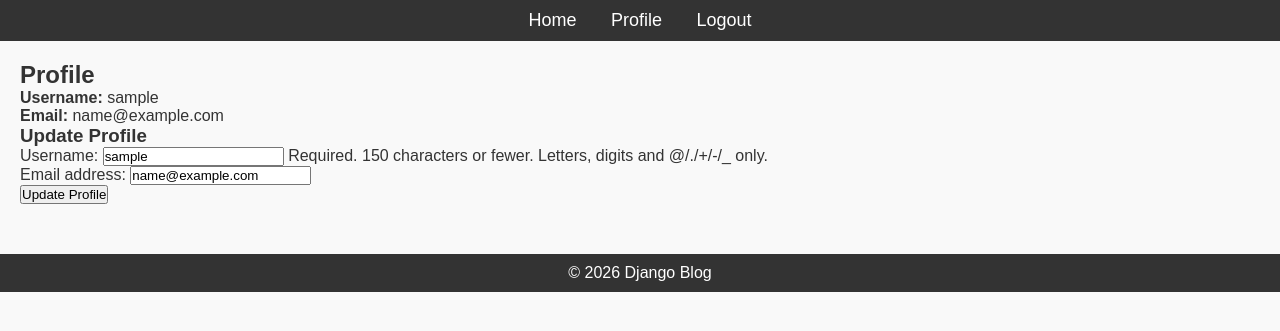
After one commit to Jaydilyc/Alx_DjangoLearnLab, a Django app: page /profile/ in a window 1280 px wide. The commit adds this page. Shown: the top 331 px of the page. Run offline with Django 5.2, Linux system fonts and the light colour scheme; the visitor is signed in with stand-in values (Sample User, id 1).

Commit message:
Implement user authentication with registration, login, logout, and profile management

```diff
--- /dev/null
+++ b/django_blog/blog/forms.py
@@ -0,0 +1,17 @@
+from django import forms
+from django.contrib.auth.forms import UserCreationForm
+from django.contrib.auth.models import User
+
+
+class UserRegisterForm(UserCreationForm):
+    email = forms.EmailField(required=True)
+
+    class Meta:
+        model = User
+        fields = ['username', 'email', 'password1', 'password2']
+
+
+class UserUpdateForm(forms.ModelForm):
+    class Meta:
+        model = User
+        fields = ['username', 'email']
--- a/django_blog/blog/templates/blog/base.html
+++ b/django_blog/blog/templates/blog/base.html
@@ -11,23 +11,32 @@
     <header>
         <nav>
             <ul>
-                <li><a href="#">Home</a></li>
-                <li><a href="#">Blog Posts</a></li>
-                <li><a href="#">Login</a></li>
-                <li><a href="#">Register</a></li>
+                <li><a href="{% url 'home' %}">Home</a></li>
+
+                {% if user.is_authenticated %}
+                    <li><a href="{% url 'profile' %}">Profile</a></li>
+                    <li><a href="{% url 'logout' %}">Logout</a></li>
+                {% else %}
+                    <li><a href="{% url 'login' %}">Login</a></li>
+                    <li><a href="{% url 'register' %}">Register</a></li>
+                {% endif %}
             </ul>
         </nav>
     </header>
 
     <div class="content">
+        {% if messages %}
+            {% for message in messages %}
+                <p>{{ message }}</p>
+            {% endfor %}
+        {% endif %}
+
         {% block content %}
-        <h1>Welcome to Django Blog</h1>
-        <p>Your blog project setup is complete.</p>
         {% endblock %}
     </div>
 
     <footer>
-        <p>&copy; 2024 Django Blog</p>
+        <p>&copy; 2026 Django Blog</p>
     </footer>
 
     <script src="{% static 'js/scripts.js' %}"></script>
--- /dev/null
+++ b/django_blog/blog/templates/blog/profile.html
@@ -0,0 +1,17 @@
+{% extends "blog/base.html" %}
+
+{% block title %}Profile{% endblock %}
+
+{% block content %}
+<h2>Profile</h2>
+
+<p><strong>Username:</strong> {{ request.user.username }}</p>
+<p><strong>Email:</strong> {{ request.user.email }}</p>
+
+<h3>Update Profile</h3>
+<form method="POST">
+    {% csrf_token %}
+    {{ form.as_p }}
+    <button type="submit">Update Profile</button>
+</form>
+{% endblock %}
--- a/django_blog/blog/urls.py
+++ b/django_blog/blog/urls.py
@@ -1,6 +1,12 @@
 from django.urls import path
+from django.contrib.auth import views as auth_views
+from . import views
 from .views import home
 
 urlpatterns = [
-    path('', home, name='home'),
+    path('', views.home, name='home'),
+    path('register/', views.register, name='register'),
+    path('login/', auth_views.LoginView.as_view(template_name='blog/login.html'), name='login'),
+    path('logout/', auth_views.LogoutView.as_view(template_name='blog/logout.html'), name='logout'),
+    path('profile/', views.profile, name='profile'),
 ]
--- a/django_blog/blog/views.py
+++ b/django_blog/blog/views.py
@@ -1,5 +1,37 @@
-from django.shortcuts import render
+from django.shortcuts import render, redirect
+from django.contrib.auth.decorators import login_required
+from django.contrib import messages
+from .forms import UserRegisterForm, UserUpdateForm
+
 
 # Create your views here.
 def home(request):
     return render(request, 'blog/base.html')
+
+
+def register(request):
+    if request.method == 'POST':
+        form = UserRegisterForm(request.POST)
+        if form.is_valid():
+            form.save()
+            username = form.cleaned_data.get('username')
+            messages.success(request, f'Account created successfully for {username}. You can now log in.')
+            return redirect('login')
+    else:
+        form = UserRegisterForm()
+
+    return render(request, 'blog/register.html', {'form': form})
+
+
+@login_required
+def profile(request):
+    if request.method == 'POST':
+        form = UserUpdateForm(request.POST, instance=request.user)
+        if form.is_valid():
+            form.save()
+            messages.success(request, 'Your profile has been updated successfully.')
+            return redirect('profile')
+    else:
+        form = UserUpdateForm(instance=request.user)
+
+    return render(request, 'blog/profile.html', {'form': form})
```
Also changed, not shown: django_blog/blog/templates/blog/home.html (added, +8 -0 lines), django_blog/blog/templates/blog/login.html (added, +15 -0 lines), django_blog/blog/templates/blog/logout.html (added, +8 -0 lines), django_blog/blog/templates/blog/register.html (added, +15 -0 lines), django_blog/django_blog/settings.py (+4 -3 lines).
